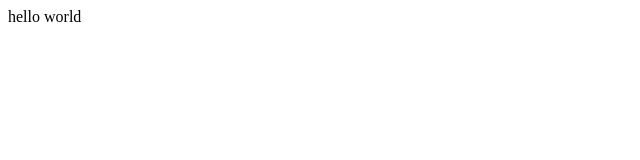
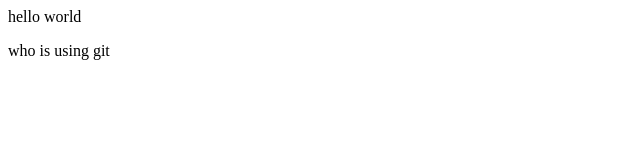
Before and after one commit to mufid58/apma-collage, a plain HTML site: page index.html in a window 1280 px wide. Shown: the full height of the page, 0-640 px from the left. Drawn offline with Linux system fonts and the light colour scheme.

Commit message:
add a new line in index.html

```diff
--- a/index.html
+++ b/index.html
@@ -1 +1,2 @@
 <p>hello world</p>
+<p>who is using git</p>
```
